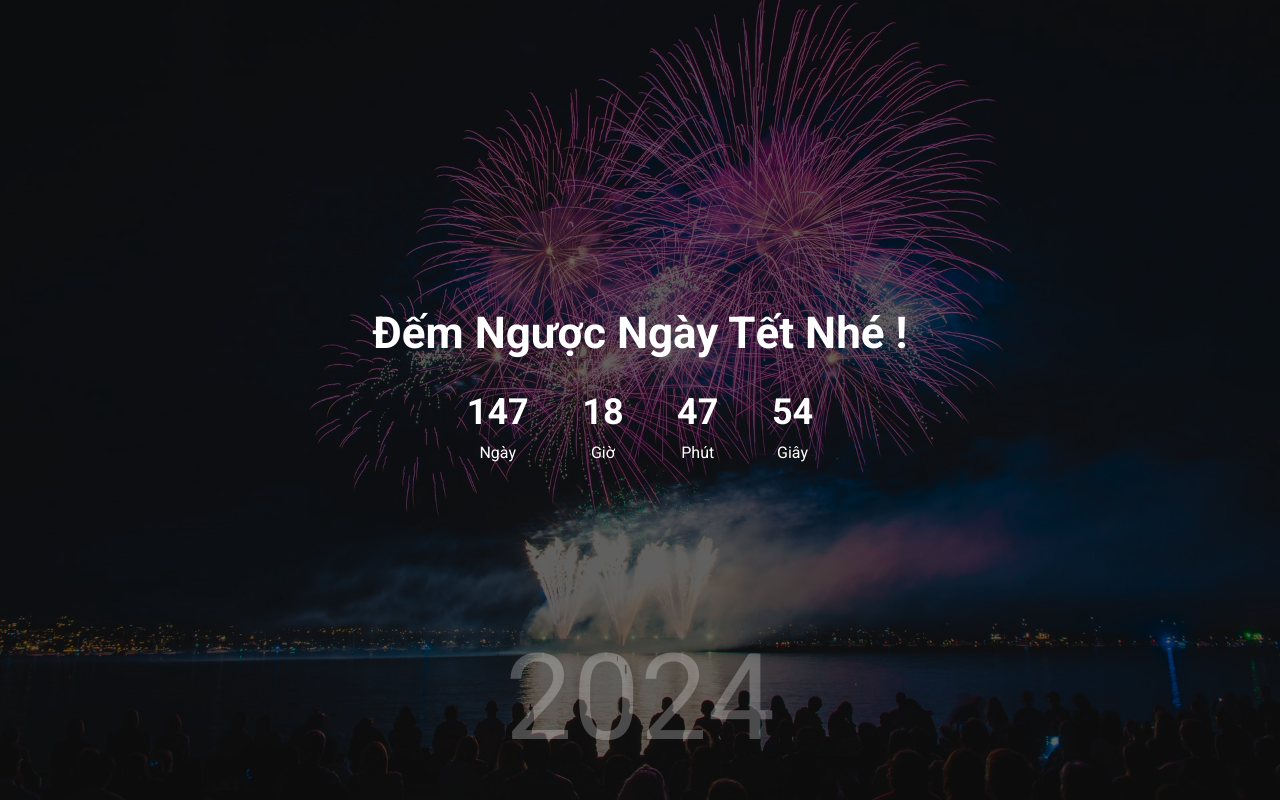
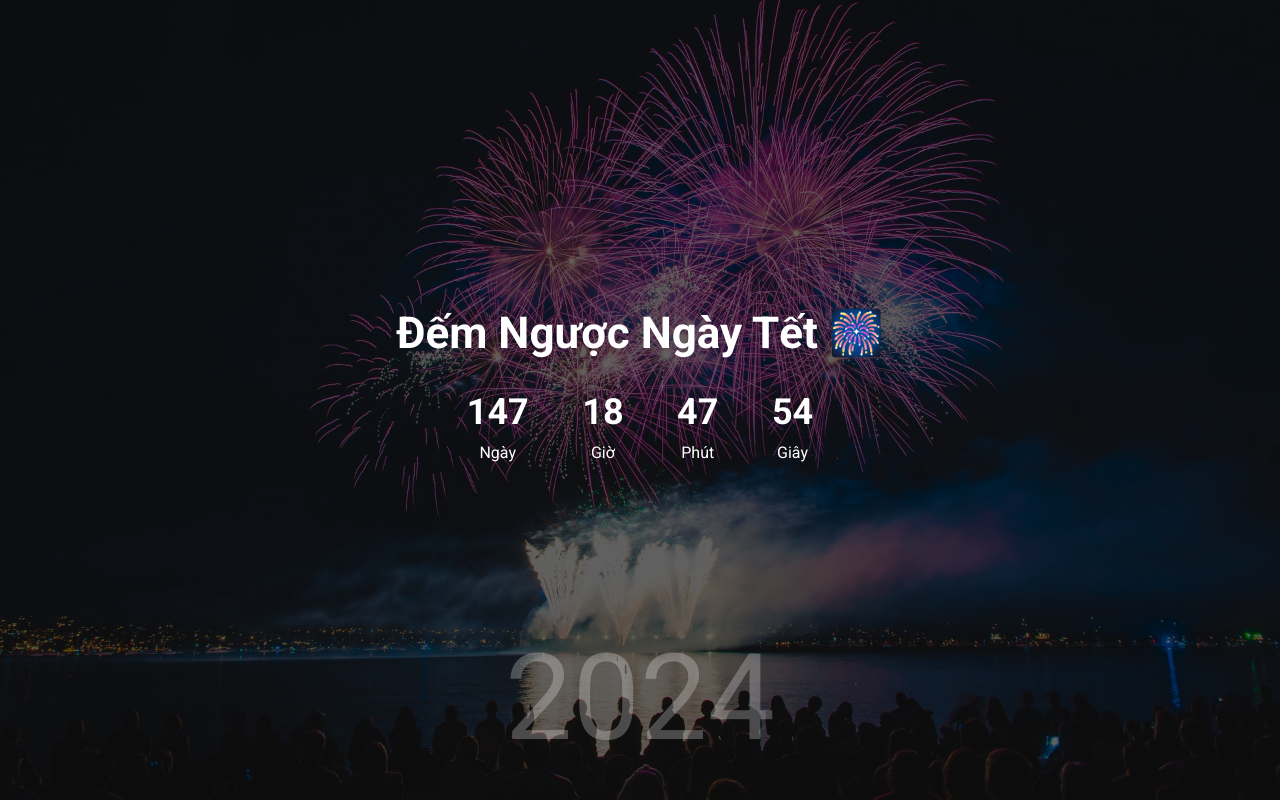
Before and after one commit to ThuanDecode/DEMNGAYTETVIET, a plain HTML site: page index.html in a window 1280 px wide. Drawn offline with Linux system fonts and the light colour scheme.

Commit message:
Update index.html

```diff
--- a/index.html
+++ b/index.html
@@ -3,7 +3,7 @@
 <head>
   <meta charset="UTF-8">
   <meta name="viewport" content="width=device-width, initial-scale=1.0">
-  <title>Đếm Ngược Ngày Tết Nhé !</title>
+  <title>Đếm Ngược Ngày Tết 🎆</title>
   <link href="https://fonts.googleapis.com/css2?family=Roboto:wght@400;700&display=swap" rel="stylesheet">
   <link rel="stylesheet" href="./style.css">
 </head>
@@ -12,7 +12,7 @@
     <div class="container">
       <div id="year" class="year">0000</div>
 
-      <h1 class="title">Đếm Ngược Ngày Tết Nhé !</h1>
+      <h1 class="title">Đếm Ngược Ngày Tết 🎆</h1>
 
       <div class="countdown">
         <div class="time">
```
